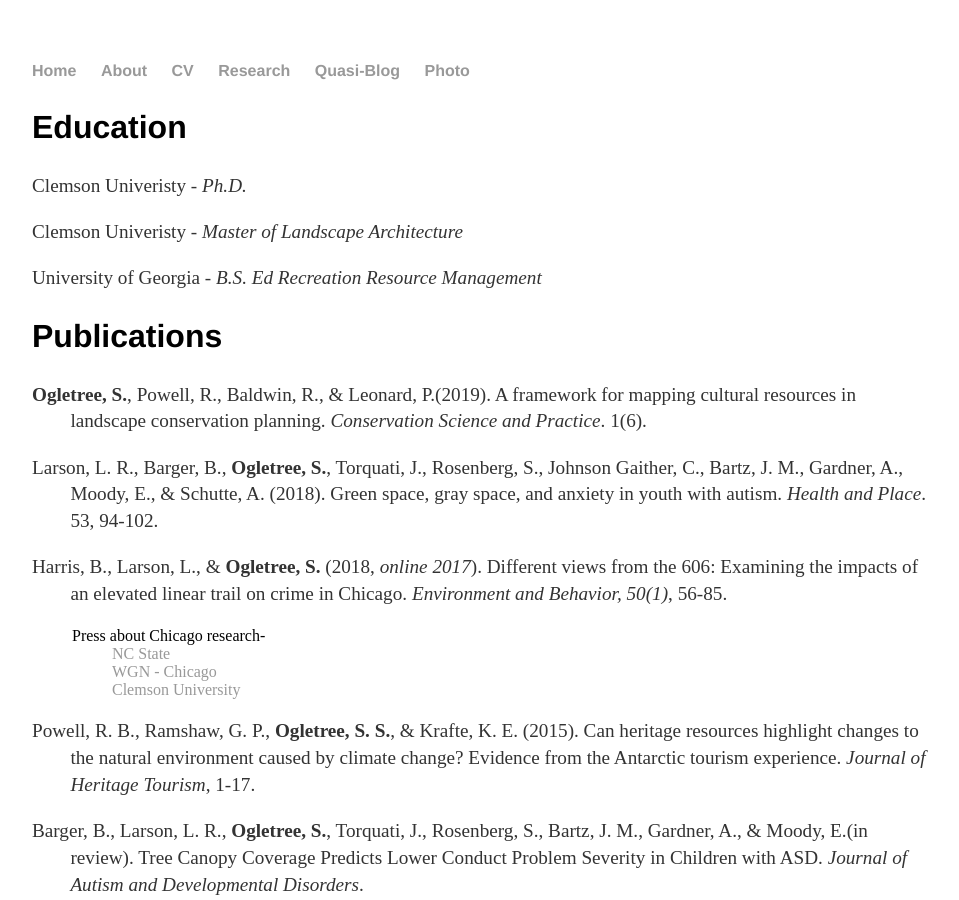
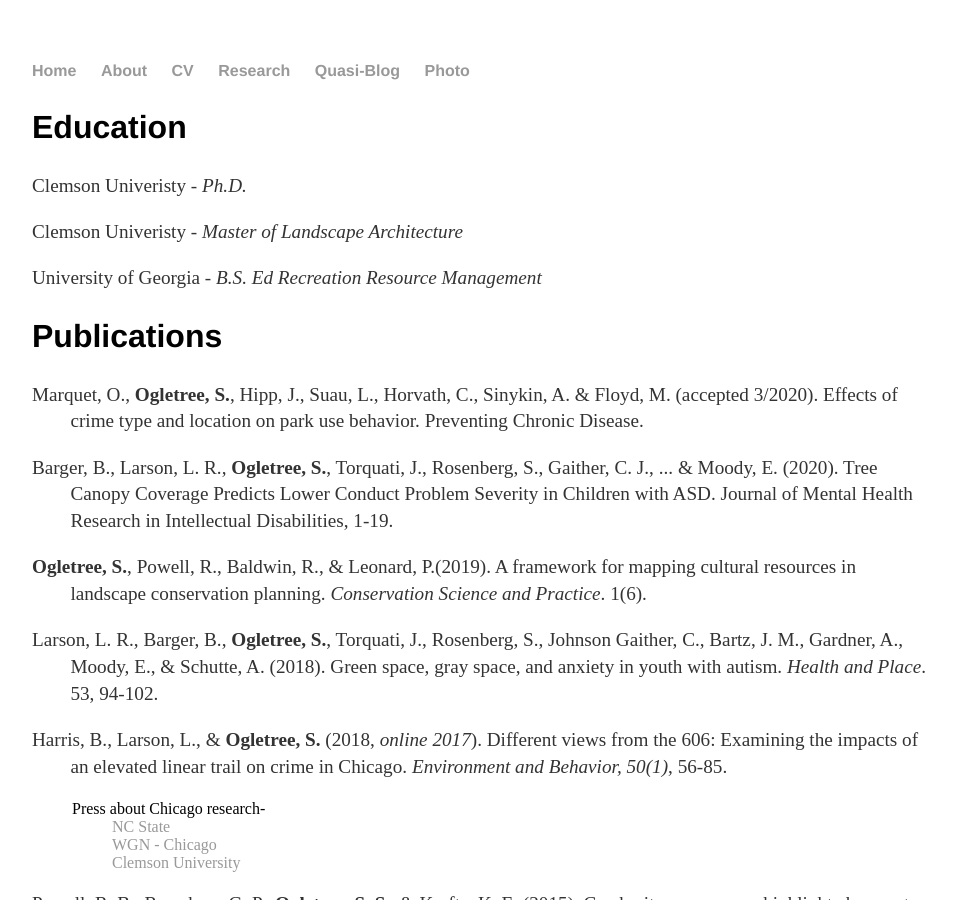
Before and after one commit to scottogletree/ogletrees.github.io, a Jekyll site: the page built from cv/index.html, in a window 1280 px wide and 900 px high. Shown: the whole window, without its empty margins (160-1119 px from the left). Built offline with Jekyll 4.4.1, drawn with Linux system fonts in a browser that asks for light colours.

Commit message:
update pubs

```diff
--- a/cv/index.html
+++ b/cv/index.html
@@ -21,9 +21,13 @@ title: CV of S Ogletree
 		<h2>Publications</h2>
 		<style> p{margin-left: 2em;text-indent: -2em;}</style>
 
+		<p>Marquet, O., <strong>Ogletree, S.</strong>, Hipp, J., Suau, L., Horvath, C., Sinykin, A. & Floyd, M. (accepted 3/2020). Effects of crime type and location on park use behavior. Preventing Chronic Disease.</p>
+
+		<p>Barger, B., Larson, L. R., <strong>Ogletree, S.</strong>, Torquati, J., Rosenberg, S., Gaither, C. J., ... & Moody, E. (2020). Tree Canopy Coverage Predicts Lower Conduct Problem Severity in Children with ASD. Journal of Mental Health Research in Intellectual Disabilities, 1-19.</p>
 
 		<p><strong>Ogletree, S.</strong>, Powell, R., Baldwin, R., & Leonard, P.(2019). A framework for mapping cultural resources in landscape conservation planning. <em>Conservation Science and Practice</em>. 1(6).</p>
-			<p>Larson, L. R., Barger, B., <strong>Ogletree, S.</strong>, Torquati, J., Rosenberg, S., Johnson Gaither, C., Bartz, J. M., Gardner, A., Moody, E., & Schutte, A. (2018). Green space, gray space, and anxiety in youth with autism. <em>Health and Place</em>. 53, 94-102.</p>
+
+		<p>Larson, L. R., Barger, B., <strong>Ogletree, S.</strong>, Torquati, J., Rosenberg, S., Johnson Gaither, C., Bartz, J. M., Gardner, A., Moody, E., & Schutte, A. (2018). Green space, gray space, and anxiety in youth with autism. <em>Health and Place</em>. 53, 94-102.</p>
 
 		<p>Harris, B., Larson, L., & <strong>Ogletree, S.</strong> (2018, <em> online 2017</em>). Different views from the 606: Examining the impacts of an elevated linear trail on crime in Chicago. <em>Environment and Behavior, 50(1)</em>, 56-85.</p>
 		<blockquote>
@@ -35,7 +39,7 @@ title: CV of S Ogletree
 				</dl>
 		</blockquote>
 			<p>Powell, R. B., Ramshaw, G. P., <strong>Ogletree, S. S.</strong>, & Krafte, K. E. (2015). Can heritage resources highlight changes to the natural environment caused by climate change? Evidence from the Antarctic tourism experience. <em>Journal of Heritage Tourism</em>, 1-17.</p>
-			<p>Barger, B., Larson, L. R., <strong>Ogletree, S.</strong>, Torquati, J., Rosenberg, S., Bartz, J. M., Gardner, A., & Moody, E.(in review). Tree Canopy Coverage Predicts Lower Conduct Problem Severity in Children with ASD. <em>Journal of Autism and Developmental Disorders</em>.</p>
+
 		<h2>Conference Presentations</h2>
 		<p><b>Ogletree, S. S.</b>, Nyakabwa, I., Dudley, K. (2017, April). <em>Find your park online: An analysis of social media and the National Park Service Centennial</em>. George Wright Society Conference. Norfolk, VA.</p>
 		<p><b>Ogletree, S. S.</b>, Chancellor, H. C., Chen, L. (2016, October). <em>Mountain bike deserts: A spatial analysis of US mountain bike trail data</em>. International Adventure Conference. Tralee, Ireland.</p>
```
